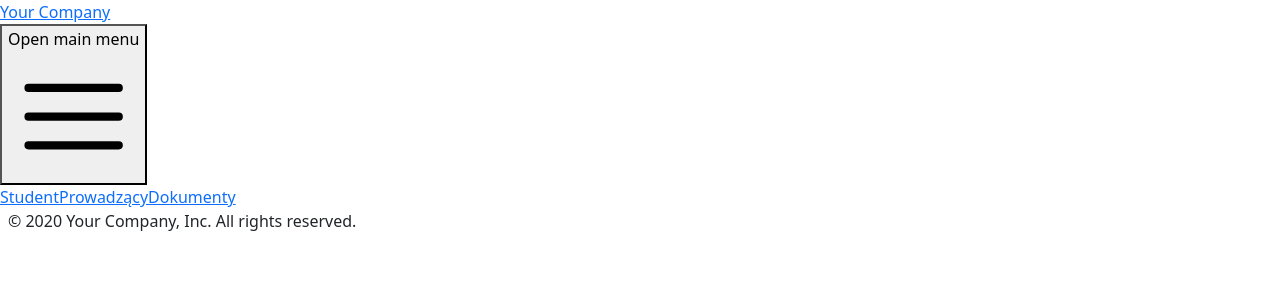
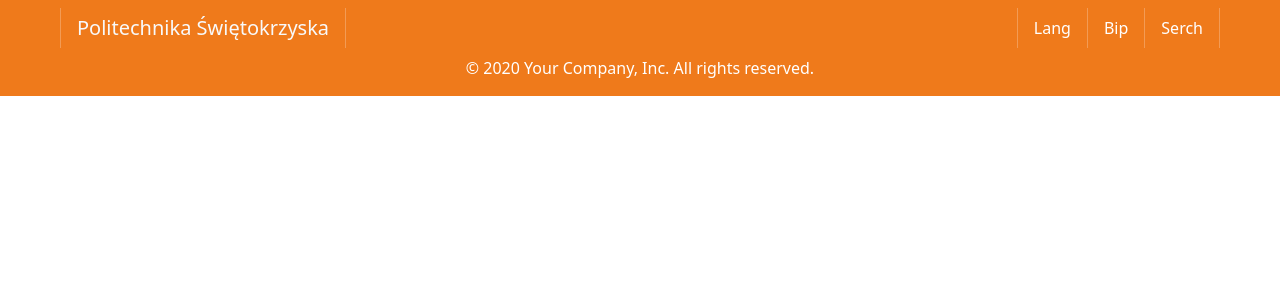
Before and after one commit to wojwoj8/silevis-psk-23-Ctrl-Alt-Del-icious, a React (Vite) app in the folder frontend/: page / in a window 1280 px wide. Shown: the top 300 px of the page. Built offline with nearby package versions, Linux system fonts and the light colour scheme.

Commit message:
changing header-footer to bootstrap

```diff
--- a/frontend/src/components/Footer.tsx
+++ b/frontend/src/components/Footer.tsx
@@ -1,8 +1,8 @@
 export default function Footer(){
-    return  (
-    <footer className="bg-orange1 flex justify-between items-center text-gray-400 px-2 sm:px-6 lg:px-8 a">
-        <p>© 2020 Your Company, Inc. All rights reserved.</p>
+  return  (
+  <footer className="d-flex justify-content-center orange5 text-white">
+      <p>© 2020 Your Company, Inc. All rights reserved.</p>
 
-  </footer>
-  );
+</footer>
+);
 }
--- a/frontend/src/components/Header.tsx
+++ b/frontend/src/components/Header.tsx
@@ -31,7 +31,29 @@ export default function Header() {
   const [mobileMenuOpen, setMobileMenuOpen] = useState(false)
 
   return (
-    <header className="bg-orange1">
+  <nav className="navbar navbar-expand-lg orange5">
+    <div className="container-fluid">
+      <div className="vr text-white ms-5"></div>
+      <a className="navbar-brand text-light ms-3" href="#">Politechnika Świętokrzyska</a>
+      <div className="vr text-white"></div>
+
+        <ul className="navbar-nav me-auto mb-2 mb-lg-0"> </ul>
+
+        <div className="vr text-white "></div>
+        <div className="d-flex mx-3 text-white">Lang</div>
+        <div className="vr text-white"></div>
+        <div className="d-flex mx-3 text-white">Bip</div>
+        <div className="vr text-white"></div>
+        <div className="d-flex mx-3 text-white">Serch</div>
+        <div className="vr text-white me-5"></div>
+
+
+    </div>
+  </nav>
+
+
+
+   /**  <header className="bg-orange1">
       <nav className="mx-auto flex max-w-7xl items-center justify-between p-6 lg:px-8" aria-label="Global">
         <div className="flex lg:flex-1">
           <a href="#" className="-m-1.5 p-1.5">
@@ -106,6 +128,6 @@ export default function Header() {
           </div>
         </Dialog.Panel>
       </Dialog>
-    </header>
+    </header> */
   )
 }
--- a/frontend/src/index.css
+++ b/frontend/src/index.css
@@ -6,3 +6,7 @@
 @import "../node_modules/bootstrap/scss/bootstrap.scss";
 @import "../node_modules/bootstrap/scss/variables";
 @import "../node_modules/bootstrap/scss/mixins"; */
+
+.orange5 {
+    background-color: #EF7A1B;
+  }
```
